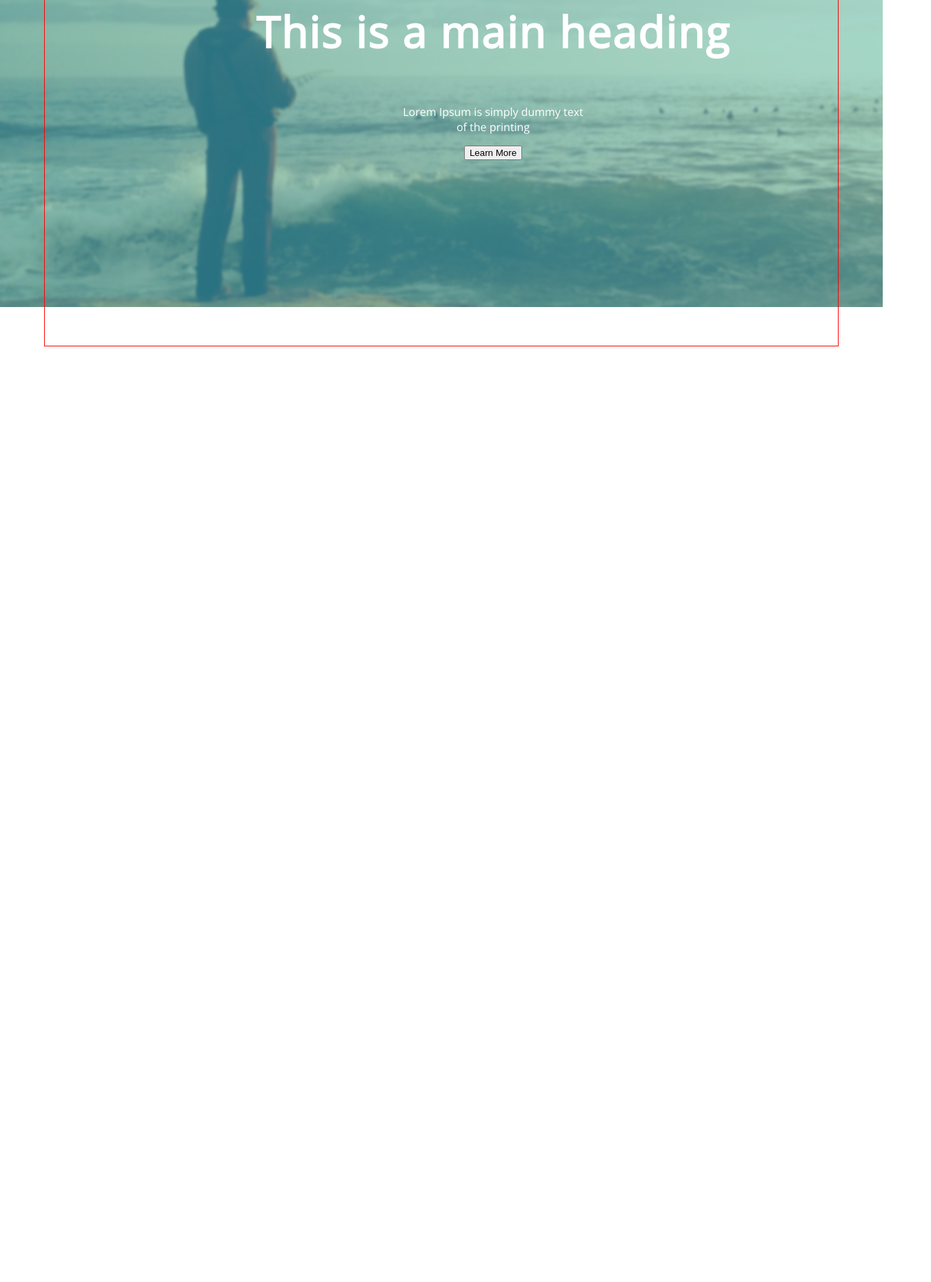
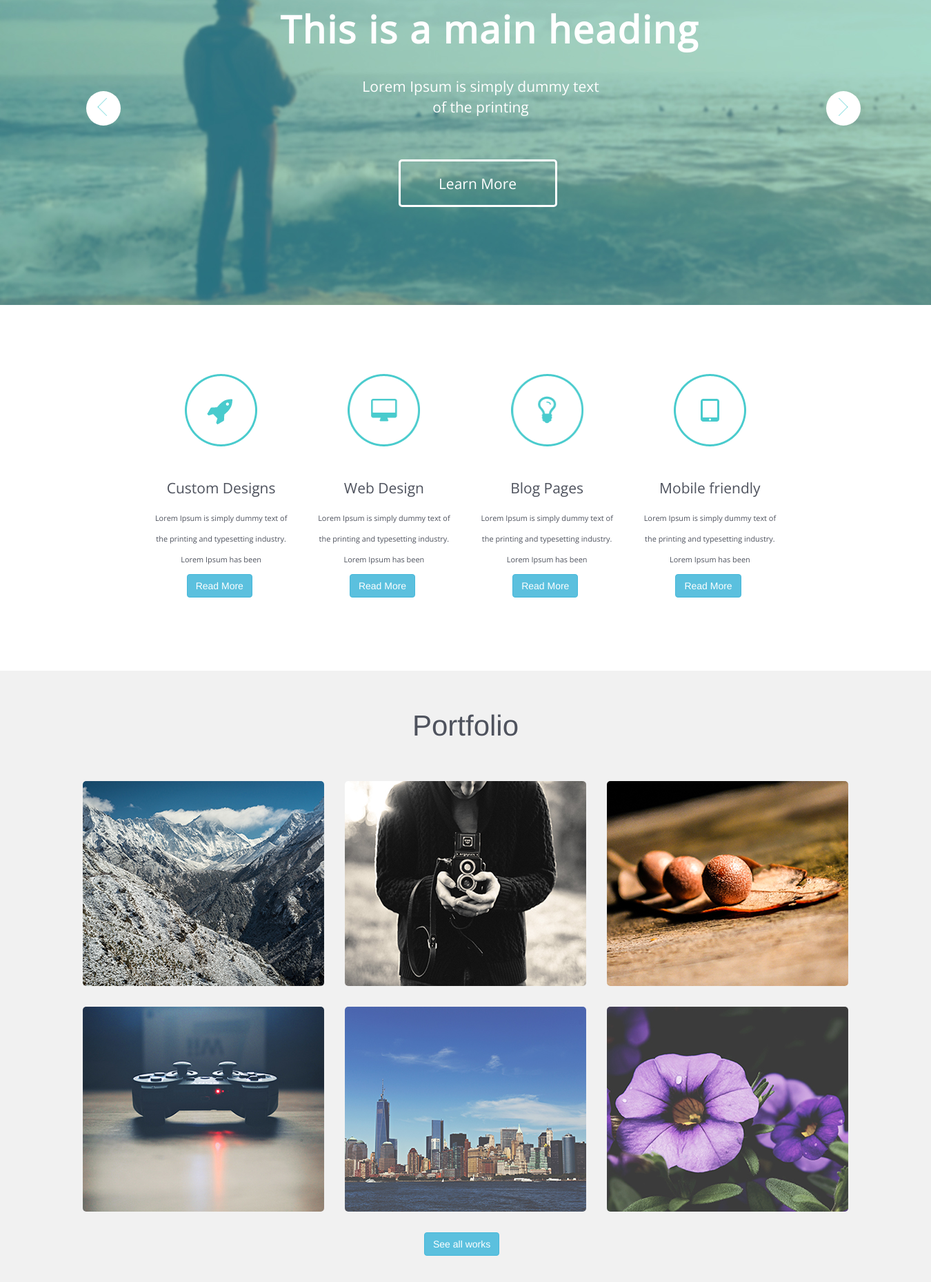
Before and after one commit to Starokozhko/the-second-PSD-to-HTML, a plain HTML site: page index.html in a window 1280 px wide. Shown: the part 218-2076 px from the top of the page at 69% size, 1350 px wide, since content can reach past the window. Before the commit the page ends 1280 px from the top, so only its background shows below. Drawn offline with nearby package versions, Linux system fonts and the light colour scheme.

Commit message:
second commit

```diff
--- a/css/style.css
+++ b/css/style.css
@@ -1,7 +1,6 @@
 body {
-	width: 100%;
+	width: 1350px;
 	height: 100%;
-	margin: 0 auto;
 	padding: 0;
 }
 .header {
@@ -9,23 +8,33 @@ body {
 	height: 100px;
 	background-color: #fff;
 }
-h2 {
+.header p {
 	font-family: 'Lobster', cursive;
 	color: #44c0c2;
 	font-size: 2.6em;
 	float: left;
 	margin: 22px 0 0 135px;
 }
-h3 {
+ b {
 	font-family: 'Open Sans', sans-serif;
 	font-size: 3.9em;
 	color: #fff;
 	letter-spacing: 2px;
+	position: relative;
+	left: 204px;
+	top: 122px;
 }
 .top_center p {
 	font-family: 'Open Sans', sans-serif;
-	font-style: 30px;
 	color: #fff;
+	position: relative;
+	top: 150px;
+	left: 22px;
+	text-align: center;
+}
+p {
+	font-size: 1.5em;
+  	margin: -44px 0 0 -42px;
 }
 .header ul {
 	float: right;
@@ -42,7 +51,7 @@ h3 {
 .header a {
 	font-family: 'Open Sans', sans-serif;
 	position: relative;
-	font-size: 0.89em;
+	font-size: 1.2em;
 	top: 42px;
 	width: 80px;
 	height: 100px;
@@ -60,25 +69,172 @@ h3 {
 }
 .top_fon {
 	background-image: url(../img/top_fon.jpg);
-	margin-top: 3px;
+	background-repeat: no-repeat;
+	/*margin-top: 3px;*/
 	width: 100%;
 	height: 560px;
 }
-.top_left {
+/*	.top_left {
 	height: 560px;
-	width: 50px;
+	width: 95px;
 	float: left;
+border: 1px solid green;*/
 }
 .top_center {
-	height: 560px;
+	height: 500px;
 	width: 1000px;
 	margin: 0 auto;
 	padding: 55px 0 0 150px;
+/*	float: left;*/
 	border: 1px solid red;
 	text-align: center;
 }
-.top_right {
+/*.top_right {
 	height: 560px;
+	width: 95px;
+	float: right;
+	border: 1px solid blue;
+}*/
+.bottom_top {
+	width: 230px;
+	height: 69px;
+	color: #fff;
+	border: 3px solid #fff;
+	border-radius: 5px;
+	margin: 211px 0 0 375px;
+}
+.bottom_top p {
+	position: relative;
+  	top: 17px;
+  	left: 0;
+}
+.back_botton {
+	margin: 250px 0 0 20px;
 	width: 50px;
-	float: right;
+	height: 50px;
+	border-radius: 50%;
+	background-color: #fff;
 }
+.arrow_right {
+	width: 14px;
+	height: 26px;
+	background-image: url(../img/right.png);
+	background-repeat: no-repeat;
+	margin: 0 auto;
+	position: relative;
+  	top: 10px;
+}
+.arrow_left {
+	width: 14px;
+	height: 26px;
+	background-image: url(../img/right.png);
+	background-repeat: no-repeat;
+	margin: 0 auto;
+	position: relative;
+  	top: 10px;
+  	left: -2px;
+  	-moz-transform: rotate(180deg);
+    -ms-transform: rotate(180deg);
+    -webkit-transform: rotate(180deg);
+    -o-transform: rotate180deg);
+    transform: rotate(180deg);
+}
+.activities {
+	margin: 100px 0;
+}
+.icon_1 {
+	width: 105px;
+	height: 105px;
+	background-image: url(../img/icon.png);
+	background-repeat: no-repeat;
+	margin: 0 auto 45px;
+}
+.icon_2 {
+	width: 105px;
+	height: 105px;
+	background-image: url(../img/icon.png);
+	background-repeat: no-repeat;
+	background-position: 33.3% 0%;
+	left: -105px;
+	margin: 0 auto 45px;
+}
+.icon_3 {
+	width: 105px;
+	height: 105px;
+	background-image: url(../img/icon.png);
+	background-repeat: no-repeat;
+	background-position: 66.6% 0%;
+	left: -105px;
+	margin: 0 auto 45px;
+}
+.icon_4 {
+	width: 105px;
+	height: 105px;
+	background-image: url(../img/icon.png);
+	background-repeat: no-repeat;
+	background-position: 100% 0%;
+	left: -105px;
+	margin: 0 auto 45px;
+}
+.activities	p{
+	font-family: 'Open Sans', sans-serif;
+	font-size: 1.5em;
+	text-align: center;
+	color: #4e525d;
+}
+.activities p span {
+	font-family: 'Open Sans', sans-serif;
+	font-size: 0.52em;
+	text-align: center;
+}
+.center_but {
+	width: 100px;
+	height: 40px;
+	margin: 0 auto;
+}
+.bg_dray {
+	width: 100%;
+	height: 1000px;
+	background-color: #f1f1f1;
+}
+.bg_dray p {
+	margin: 50px 0;
+	color: #4e525d;
+	font-size: 3em;
+	text-align: center;
+}
+.col-md-10 {
+	width: 100%;
+}
+.images {
+	margin-bottom: 30px;
+	width: 350px;
+	height: 297px;
+	background-image: url(../img/photo.jpg);
+	background-repeat: no-repeat;
+	border-radius: 5px;
+	text-align: center;
+}
+#images_2 {
+	background-position: 50% 0;
+}
+#images_3 {
+	background-position: 100% 0;
+}
+#images_4 {
+	background-position: 0% 100%;
+}
+#images_5 {
+	background-position: 50% 100%;
+}
+#images_6 {
+	background-position: 100% 100%;
+}
+.aling_button {
+	width: 120px;
+	height: 40px;
+	margin: 0 auto;
+}
+.bord {
+	border: 1px solid red;
+}
--- a/index.html
+++ b/index.html
@@ -6,10 +6,11 @@
 	<link rel="stylesheet" href="css/style.css">
 	<link href='http://fonts.googleapis.com/css?family=Lobster' rel='stylesheet' type='text/css'>
 	<link href='http://fonts.googleapis.com/css?family=Open+Sans' rel='stylesheet' type='text/css'>
+	<link rel="stylesheet" href="css/bootstrap.min.css">
 </head>
 <body>
 	<div class="header">
-		<h2>Author</h2>
+		<p>Author</p>
 		<ul>
 			<li><a href="#">Home</a></li>
 			<li><a href="#">Service</a></li>
@@ -20,13 +21,109 @@
 		</ul>
 	</div>
 	<div class="top_fon">
-		<div class="top_left"></div>
-		<div class="top_center">
-			<h3>This is a main heading</h3>
-			<p>Lorem Ipsum is simply dummy text<br>of the printing</p>
-			<button>Learn More</button>
+		<div class="container">
+			<div class="row">
+				<div class="col-md-1 top_left">
+					<div class="back_botton">
+						<div class="arrow_left">
+						</div>
+					</div>
+				</div>
+				<div class="col-md-10 top_center">
+					<b>This is a main heading</b>
+					<p>Lorem Ipsum is simply dummy text<br>of the printing</p>
+					<div class="bottom_top"><p>Learn More</p></div>
+				</div>
+				<div class="col-md-1 top_right">
+					<div class="back_botton">
+						<div class="arrow_right">
+						</div>
+					</div>
+				</div>
+			</div>
 		</div>
-		<div class="top_right"></div>
+	</div>
+	<div class="container">
+		<div class="row">
+			<div class="col-md-1"></div>
+			<div class="col-md-10 activities">
+				<div class="col-md-3">
+					<div class="icon_1"></div>
+					<p>Custom Designs</p>
+					<p><span>Lorem Ipsum is simply dummy text of the printing and typesetting industry. Lorem Ipsum has been</span></p>
+					<div class="center_but">
+						<button type="button" class="btn btn-info">Read More</button>
+					</div>
+				</div>
+				<div class="col-md-3">
+					<div class="icon_2"></div>
+					<p>Web Design</p>
+					<p><span>Lorem Ipsum is simply dummy text of the printing and typesetting industry. Lorem Ipsum has been</span></p>
+					<div class="center_but">
+						<button type="button" class="btn btn-info">Read More</button>
+					</div>
+				</div>
+				<div class="col-md-3">
+					<div class="icon_3"></div>
+					<p>Blog Pages</p>
+					<p><span>Lorem Ipsum is simply dummy text of the printing and typesetting industry. Lorem Ipsum has been</span></p>
+					<div class="center_but">
+						<button type="button" class="btn btn-info">Read More</button>
+					</div>
+				</div>
+				<div class="col-md-3">
+					<div class="icon_4"></div>
+					<p>Mobile friendly</p>
+					<p><span>Lorem Ipsum is simply dummy text of the printing and typesetting industry. Lorem Ipsum has been</span></p>
+					<div class="center_but">
+						<button type="button" class="btn btn-info">Read More</button>
+					</div>
+				</div>
+			</div>
+			<div class="col-md-1"></div>
+		</div>
+	</div>
+	<div class="bg_dray">
+		<div class="container">
+			<div class="row">
+				<p>Portfolio</p>
+
+					<div class="col-md-12">
+						<div class="col-md-4">
+							<div class="images" id="images_1">
+							</div>
+						</div>
+						<div class="col-md-4">
+							<div class="images" id="images_2">
+							</div>
+						</div>
+						<div class="col-md-4">
+							<div class="images" id="images_3">
+							</div>
+						</div>
+					</div>
+					<div class="col-md-12">
+						<div class="col-md-4">
+							<div class="images" id="images_4">
+							</div>
+						</div>
+						<div class="col-md-4">
+							<div class="images" id="images_5">
+							</div>
+						</div>
+						<div class="col-md-4">
+							<div class="images" id="images_6">
+							</div>
+						</div>
+					</div>
+
+			</div>
+
+				<div class="aling_button">
+					<button type="button" class="btn btn-info">See all works</button>
+				</div>
+
+		</div>
 	</div>
 </body>
 </html>
```
Also changed, not shown: css/bootstrap.min.css (added), img/icon.png (added), img/photo.jpg (added), img/right.png (added).
